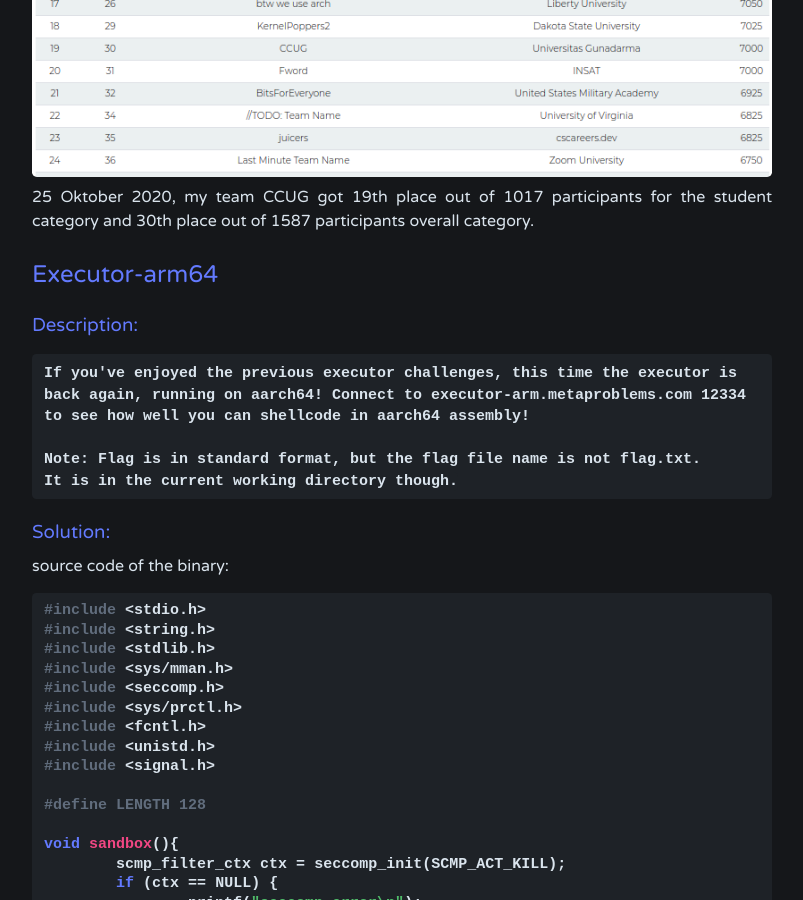
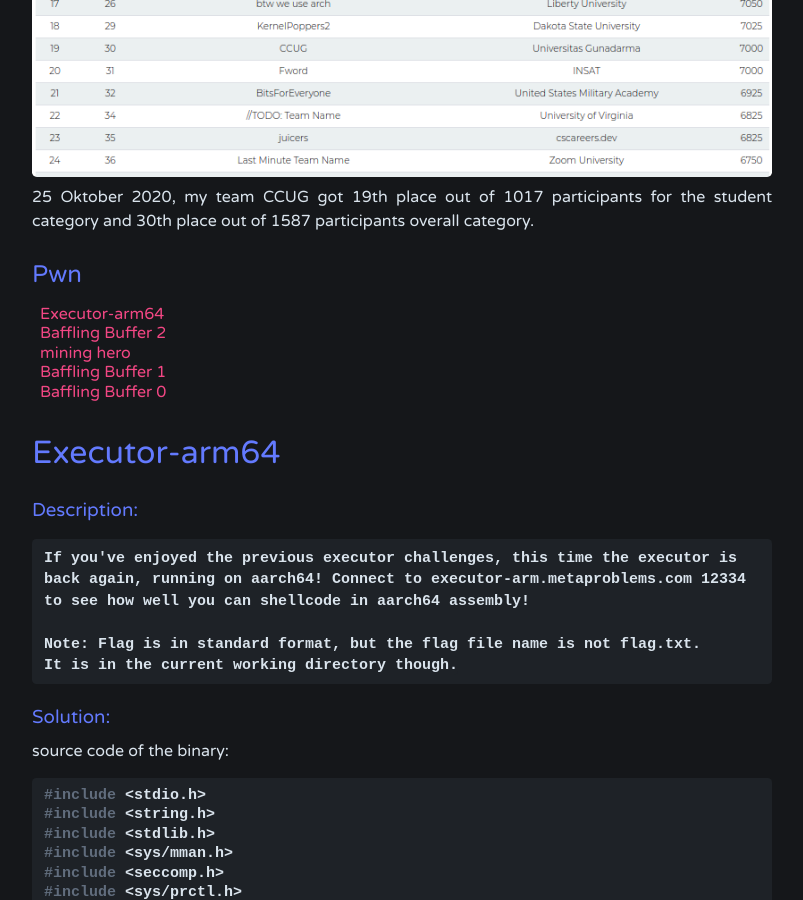
Before and after one commit to tripoloski1337/tripoloski1337.github.io, a Jekyll site: the page built from _posts/2020-10-26-writeup-MetaCTF-CyberGames-2020.md, in a window 1280 px wide and 900 px high, scrolled down 762 px. Shown: the whole window, without its empty margins (238-1041 px from the left). Built offline with Jekyll 4.4.1, drawn with Linux system fonts in a browser that asks for light colours; comment, search, counter and statistics services are not loaded.

Commit message:
add list

```diff
--- a/_posts/2020-10-26-writeup-MetaCTF-CyberGames-2020.md
+++ b/_posts/2020-10-26-writeup-MetaCTF-CyberGames-2020.md
@@ -11,7 +11,18 @@
 
 25 Oktober 2020, my team CCUG got 19th place out of 1017 participants for the student category and 30th place out of 1587 participants overall category.
 
-## Executor-arm64
+
+## Pwn
+<ul style="line-height: 10px;">
+    <li> <a href="#executorarm64">Executor-arm64</a> </li>
+    <li> <a href="#Bafflingbuff2">Baffling Buffer 2 </a> </li>
+    <li> <a href="#mininghero">mining hero</a> </li>
+    <li> <a href="#Bafflingbuff1">Baffling Buffer 1</a> </li>
+    <li> <a href="#Bafflingbuff0">Baffling Buffer 0 </a> </li>
+</ul>
+
+
+<h1 id="executorarm64">Executor-arm64</h1>
 
 ### Description:
 
@@ -300,7 +311,7 @@
 <img src="/images/MetaCTF2020/executorflag.png"/>
 FLAG: MetaCTF{M1ght7_sh3llc0d3r5_0f_m4n7_4rch1t3ctur35}
 
-## Baffling Buffer 2
+<h1 id="Bafflingbuff2">Baffling Buffer 2</h1>
 
 ### Description:
 
@@ -436,7 +447,7 @@
 
 FLAG: MetaCTF{Its_never_a_good_idea_t0_copy_code_onl1n3}
 
-## mining hero
+<h1 id="mininghero">mining hero</h1>
 
 ### Description:
 
@@ -728,7 +739,7 @@
 
 FLAG: MetaCTF{i_W0N_w!thOUt_CHEat!nG!!}
 
-## Baffling Buffer 1
+<h1 id="Bafflingbuff1">Baffling Buffer 1</h1>
 
 ### Description:
 
@@ -780,7 +791,7 @@
 
 FLAG: MetaCTF{c_strings_are_the_best_strings}
 
-## Baffling Buffer 0
+<h1 id="Bafflingbuff0">Baffling Buffer 0</h1>
 
 ### Description:
 
```
